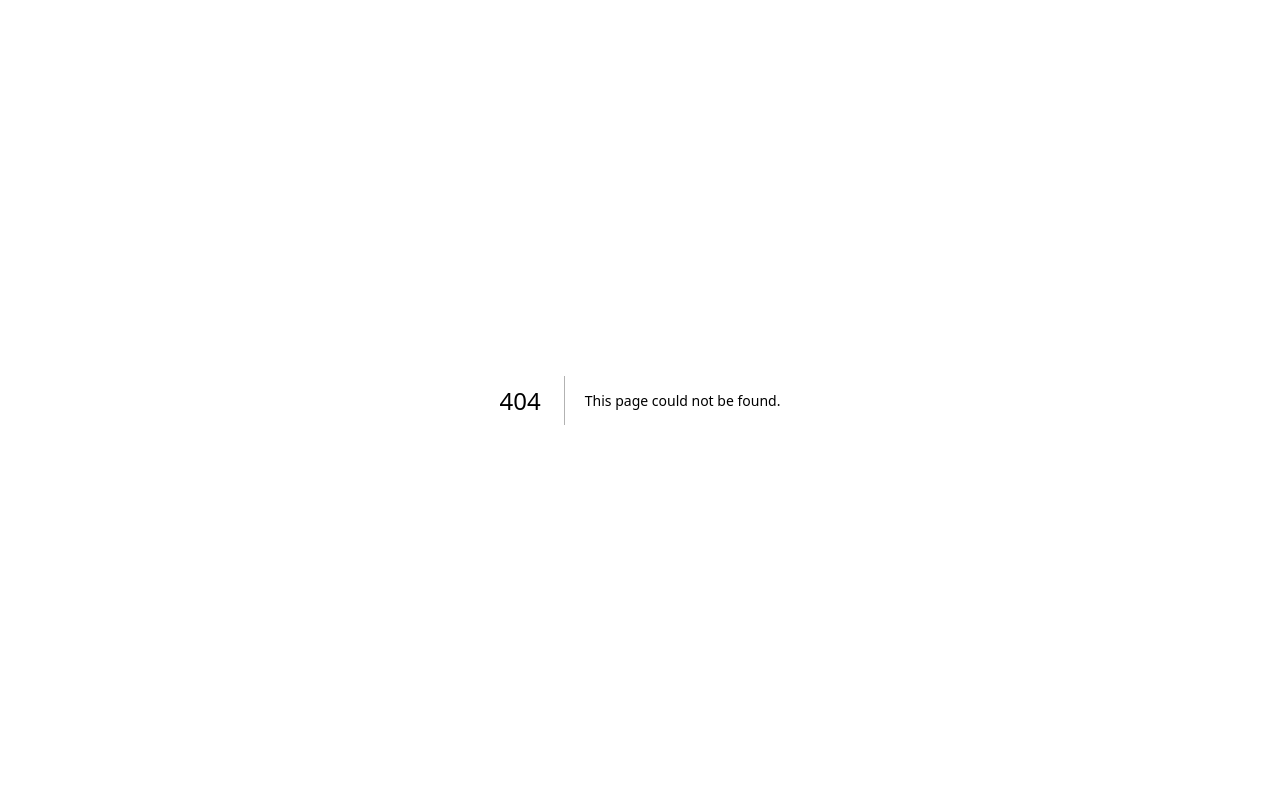
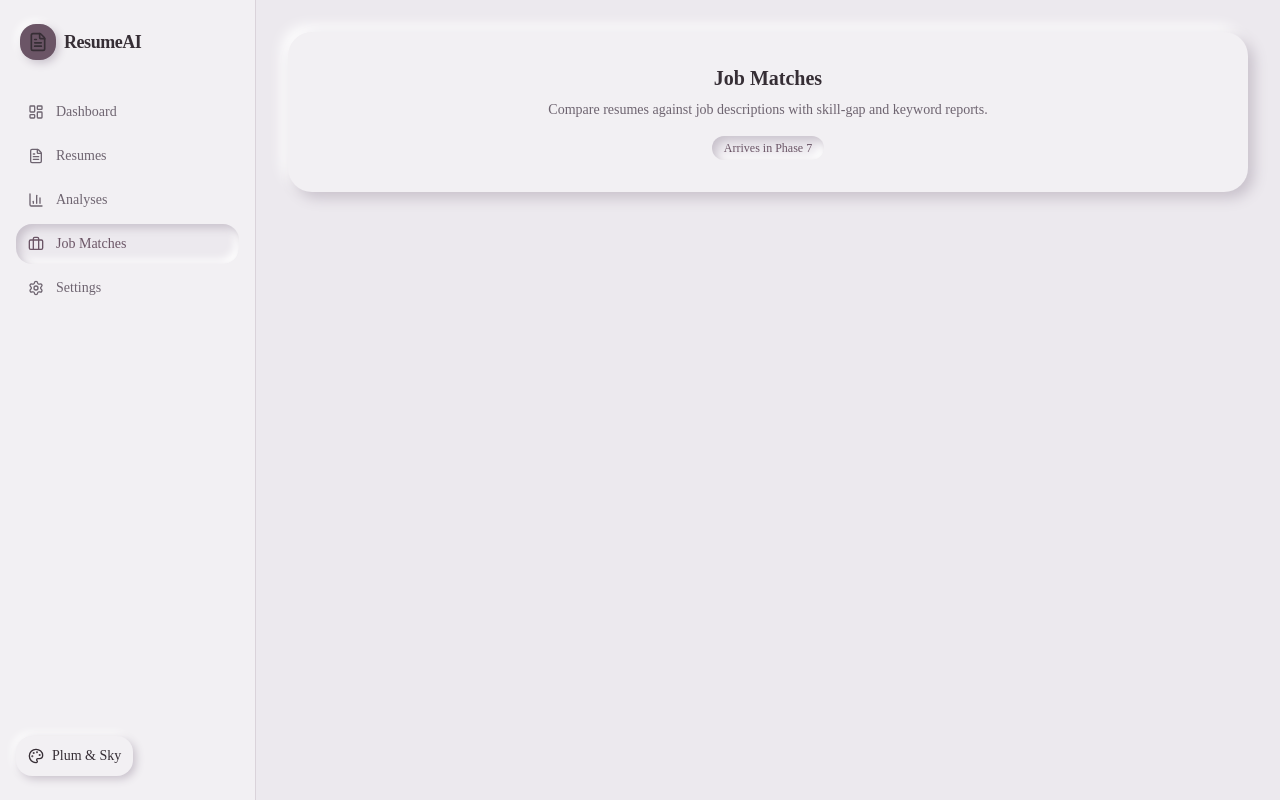
Before and after one commit to Abhisherk01/ResumeAI, a Next.js app in the folder frontend/: page /matches in a window 1280 px wide. Before the commit this address had no page. Built offline with nearby package versions, Linux system fonts and the light colour scheme.

Commit message:
feat: complete layout shells — fix sidebar filename, add section placeholder pages

```diff
--- /dev/null
+++ b/frontend/src/app/(app)/analyses/page.tsx
@@ -0,0 +1,11 @@
+import { PagePlaceholder } from "@/components/layout/page-placeholder";
+
+export default function AnalysesPage() {
+  return (
+    <PagePlaceholder
+      title="Analyses"
+      description="Transparent, explainable resume scoring with AI-generated improvement suggestions."
+      phase="Phase 6"
+    />
+  );
+}
--- /dev/null
+++ b/frontend/src/app/(app)/matches/page.tsx
@@ -0,0 +1,11 @@
+import { PagePlaceholder } from "@/components/layout/page-placeholder";
+
+export default function JobMatchesPage() {
+  return (
+    <PagePlaceholder
+      title="Job Matches"
+      description="Compare resumes against job descriptions with skill-gap and keyword reports."
+      phase="Phase 7"
+    />
+  );
+}
--- /dev/null
+++ b/frontend/src/app/(app)/resumes/page.tsx
@@ -0,0 +1,11 @@
+import { PagePlaceholder } from "@/components/layout/page-placeholder";
+
+export default function ResumesPage() {
+  return (
+    <PagePlaceholder
+      title="Resumes"
+      description="Upload, review, and manage your resumes — with secure PDF/DOCX processing."
+      phase="Phase 5"
+    />
+  );
+}
--- /dev/null
+++ b/frontend/src/app/(app)/settings/page.tsx
@@ -0,0 +1,11 @@
+import { PagePlaceholder } from "@/components/layout/page-placeholder";
+
+export default function SettingsPage() {
+  return (
+    <PagePlaceholder
+      title="Settings"
+      description="Account details, theme preferences, and data controls."
+      phase="Phase 4"
+    />
+  );
+}
```
Also changed, not shown: frontend/src/components/layout/app-sidebar.tsx (renamed from frontend/src/components/layout/app.sidebar.tsx).
